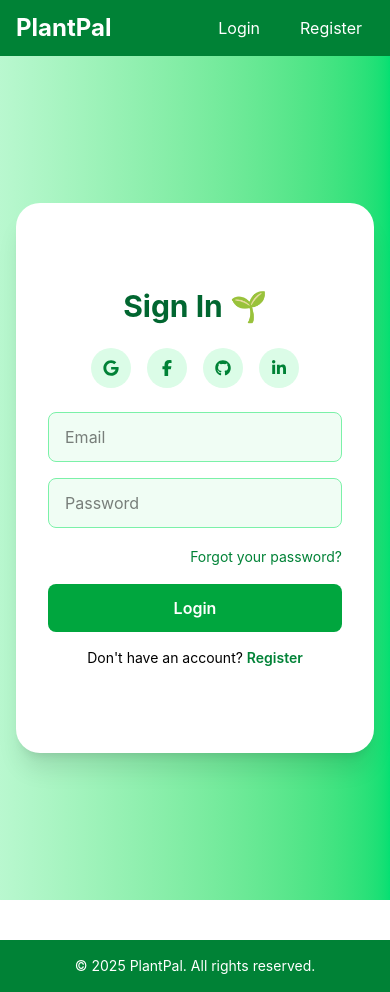
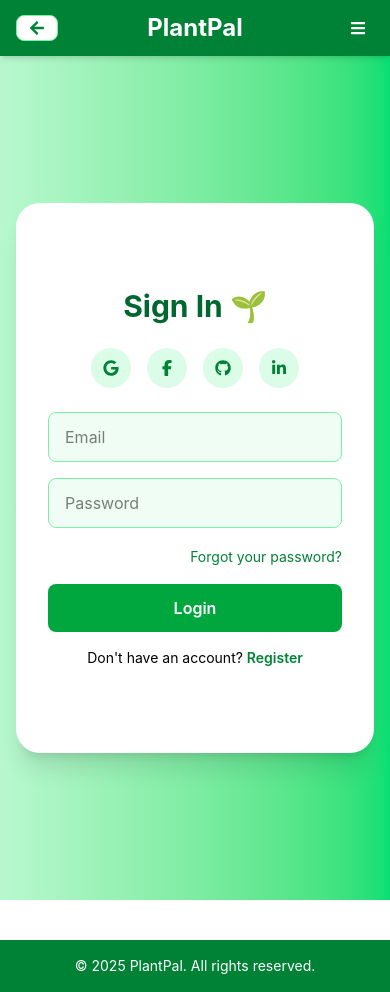
Before and after one commit to Taofique/plantpal-frontend, a React (Vite) app: page /login in a window 390 px wide. Built offline with nearby package versions, Linux system fonts and the light colour scheme.

Commit message:
feat: Implemented respnsive navbar design and included the back button on navbar so that its available on each page

```diff
--- a/src/components/Navbar.tsx
+++ b/src/components/Navbar.tsx
@@ -1,10 +1,13 @@
 // src/components/Navbar.tsx
+import { useState } from "react";
 import { Link, useNavigate } from "react-router-dom";
+import { FaArrowLeft, FaBars, FaTimes } from "react-icons/fa";
 import { useAuth } from "../context/AuthContext";
 
 export default function Navbar() {
   const { user, token, logout } = useAuth();
   const navigate = useNavigate();
+  const [open, setOpen] = useState(false);
 
   const handleLogout = () => {
     logout();
@@ -17,14 +20,20 @@ export default function Navbar() {
   }
 
   return (
-    <nav className="bg-green-700 text-white shadow-md">
-      <div className="max-w-7xl mx-auto px-4 py-3 flex justify-between items-center">
-        <Link to={token ? "/plants" : "/login"} className="text-2xl font-bold">
+    <nav className="bg-green-700 text-white shadow-md sticky top-0 z-40 relative">
+      <div className="max-w-7xl mx-auto px-4 py-3 flex items-center justify-center md:justify-between">
+        {/* Brand */}
+        <Link
+          to={token ? "/plants" : "/login"}
+          className="text-2xl font-bold hover:opacity-90"
+        >
           PlantPal
         </Link>
 
+        {/* Desktop nav (right side) */}
+        <div className="hidden md:flex items-center gap-4">
           {token ? (
-          <div className="flex items-center space-x-4">
+            <>
               <span className="text-sm">Hi, {user?.username}</span>
               <Link
                 to="/plants"
@@ -44,9 +53,9 @@ export default function Navbar() {
               >
                 Logout
               </button>
-          </div>
+            </>
           ) : (
-          <div className="flex items-center space-x-4">
+            <>
               <Link
                 to="/login"
                 className="hover:bg-green-600 px-3 py-1 rounded transition"
@@ -59,8 +68,89 @@ export default function Navbar() {
               >
                 Register
               </Link>
+            </>
+          )}
         </div>
+
+        {/* Mobile hamburger */}
+        <button
+          type="button"
+          onClick={() => setOpen((v) => !v)}
+          className="md:hidden p-2 rounded hover:bg-green-600 transition absolute right-4 top-1/2 -translate-y-1/2"
+          aria-label="Toggle navigation menu"
+          aria-expanded={open}
+          aria-controls="mobile-menu"
+        >
+          {open ? <FaTimes /> : <FaBars />}
+        </button>
+      </div>
+
+      {/* Back button pinned to far-left */}
+      <button
+        type="button"
+        onClick={() => navigate(-1)}
+        className="absolute top-1/2 left-4 -translate-y-1/2
+                   bg-white text-green-700 border border-green-300
+                   rounded-lg px-3 py-1 hover:bg-green-100 transition
+                   flex items-center gap-1"
+      >
+        <FaArrowLeft /> <span className="hidden sm:inline">Back</span>
+      </button>
+
+      {/* Mobile menu dropdown */}
+      <div
+        id="mobile-menu"
+        className={`${
+          open ? "block" : "hidden"
+        } md:hidden border-t border-green-600`}
+      >
+        <div className="max-w-7xl mx-auto px-4 py-3 space-y-2">
+          {token ? (
+            <>
+              <div className="text-sm opacity-90">Hi, {user?.username}</div>
+              <Link
+                to="/plants"
+                onClick={() => setOpen(false)}
+                className="block hover:bg-green-600 px-3 py-2 rounded transition"
+              >
+                Plants
+              </Link>
+              <Link
+                to="/plants/create"
+                onClick={() => setOpen(false)}
+                className="block hover:bg-green-600 px-3 py-2 rounded transition"
+              >
+                Add Plant
+              </Link>
+              <button
+                onClick={() => {
+                  setOpen(false);
+                  handleLogout();
+                }}
+                className="w-full text-left bg-red-600 hover:bg-red-700 px-3 py-2 rounded transition"
+              >
+                Logout
+              </button>
+            </>
+          ) : (
+            <>
+              <Link
+                to="/login"
+                onClick={() => setOpen(false)}
+                className="block hover:bg-green-600 px-3 py-2 rounded transition"
+              >
+                Login
+              </Link>
+              <Link
+                to="/register"
+                onClick={() => setOpen(false)}
+                className="block hover:bg-green-600 px-3 py-2 rounded transition"
+              >
+                Register
+              </Link>
+            </>
           )}
+        </div>
       </div>
     </nav>
   );
--- a/src/pages/CreatePlant.tsx
+++ b/src/pages/CreatePlant.tsx
@@ -4,6 +4,7 @@ import { useNavigate } from "react-router-dom";
 import { createPlant } from "../api/plantService";
 import type { TPlantCreateInput } from "../types/plant";
 import { useAuth } from "../context/AuthContext";
+import { FaArrowLeft } from "react-icons/fa";
 
 export default function CreatePlant() {
   const navigate = useNavigate();
```
Lines whose indentation alone changed are shown as unchanged.
